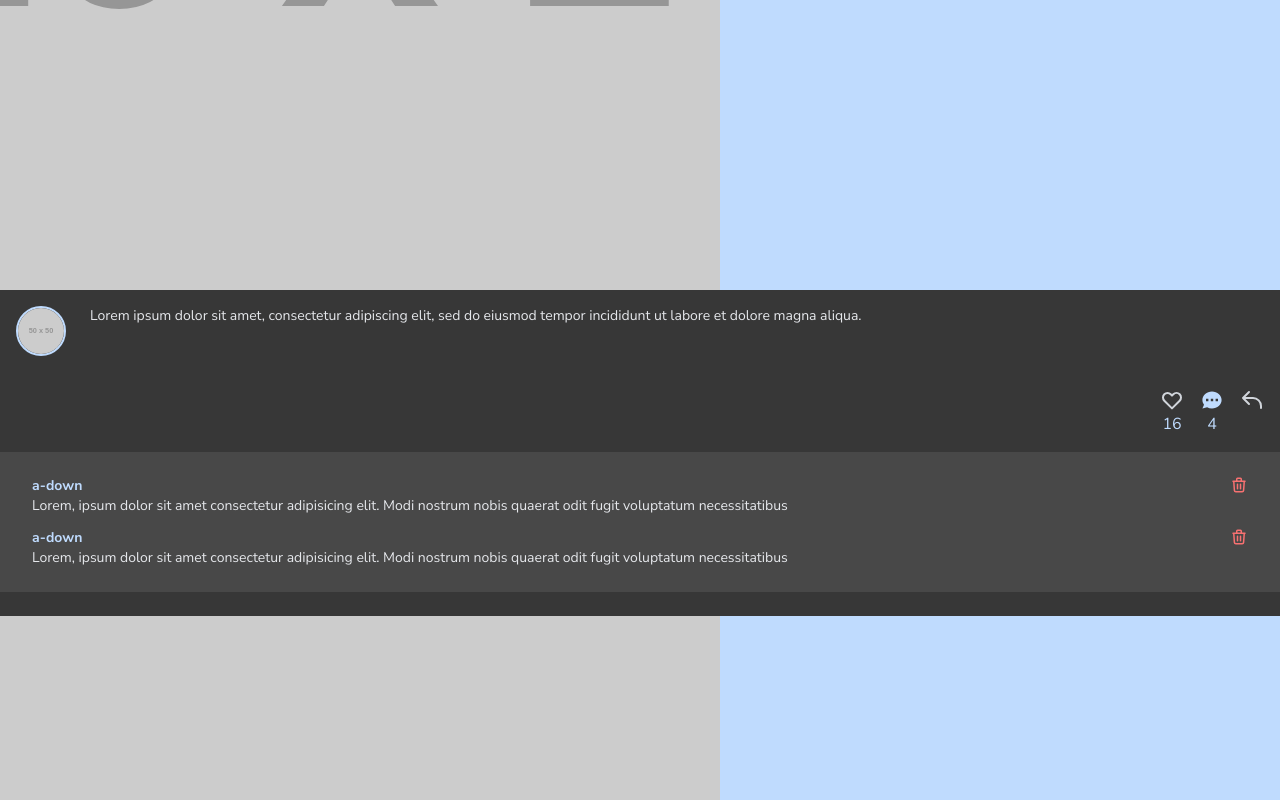
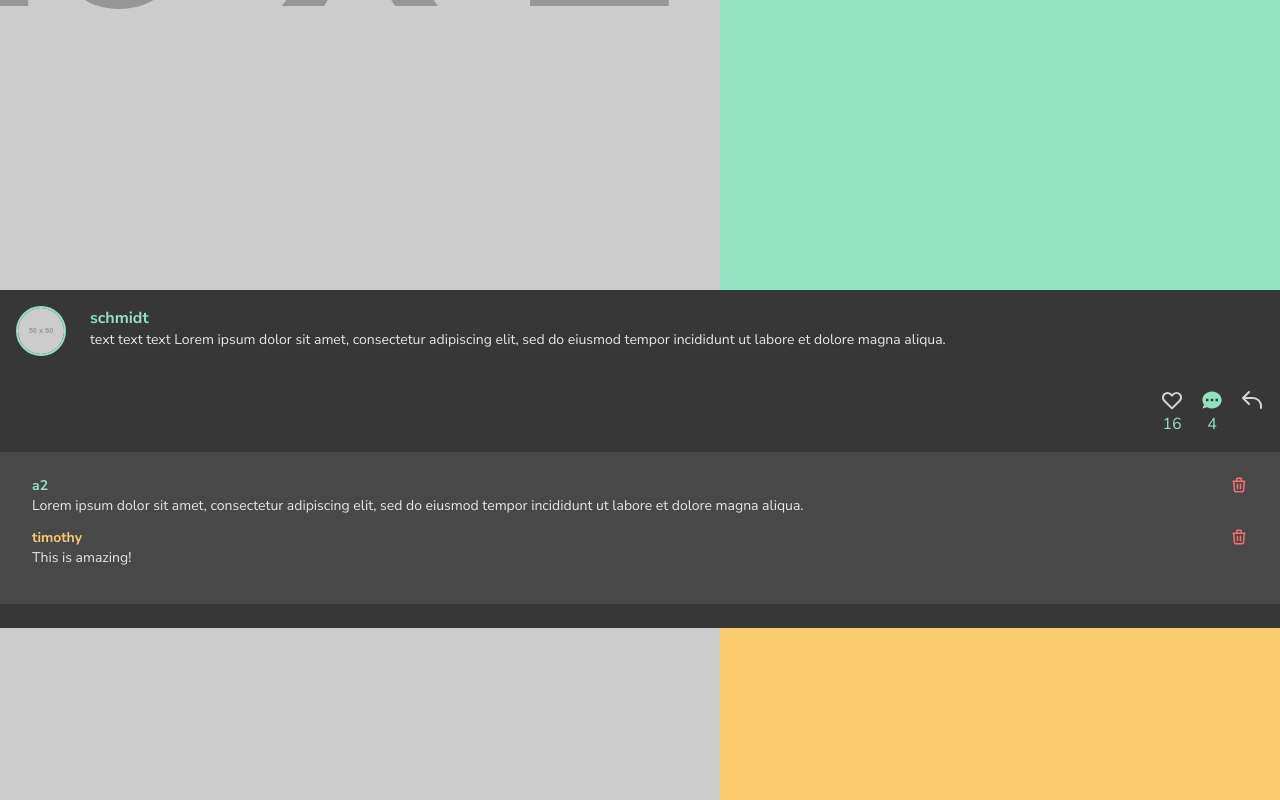
Before and after one commit to a-down/friends-db, a React (Create React App) app in the folder client/: page / in a window 1280 px wide. Both pictures are taken after a click on the icon 1212 px from the left and 900 px from the top of the page. Shown: the part 500-1300 px from the top of the page. Built offline with nearby package versions, Linux system fonts and the light colour scheme.

Commit message:
posts and comments are added dynamically

```diff
--- a/client/src/components/Post.jsx
+++ b/client/src/components/Post.jsx
@@ -1,8 +1,11 @@
 import { useState } from 'react'
+import { useUserContext } from "../ctx/UserContext"
 import { HiOutlineHeart, HiHeart, HiChat, HiOutlineReply, HiOutlineTrash } from 'react-icons/hi'
 
 
-export default function Post() {
+export default function Post({ post }) {
+  const { currUser, logout } = useUserContext()
+  console.log(currUser)
   const userColor = '#bfdbfe'
   const defaultGray = '#d1d5db'
 
@@ -15,13 +18,13 @@ export default function Post() {
       setCommentsIconColor(defaultGray)
     } else if (!commentsState) {
       setCommentsState(true)
-      setCommentsIconColor(userColor)
+      setCommentsIconColor(post.user.userColor)
     }
 
   }
 
   return (
-    <div className=" w-full flex flex-col item-stretch bg-blue-200">
+    <div className=" w-full flex flex-col item-stretch" style={{backgroundColor: `${post.user.userColor}`}}>
       <swiper-container style={{aspectRatio: '16/9'}} slides-per-view='1'>
         <swipe-slide>
           <img src='https://placehold.co/20' className='h-full'/>
@@ -30,8 +33,11 @@ export default function Post() {
 
       <div>
         <div className=" bg-dark-gray flex gap-6 p-4">
-          <img src="https://placehold.co/50" className=" rounded-full border-2 border-blue-200 max-w-[50px] max-h-[50px]" />
-          <p className="text-gray-200 text-sm">Lorem ipsum dolor sit amet, consectetur adipiscing elit, sed do eiusmod tempor incididunt ut labore et dolore magna aliqua. </p>
+          <img src="https://placehold.co/50" className=" rounded-full border-2 max-w-[50px] max-h-[50px]" style={{border: `2px solid ${post.user.userColor}`}}/>
+          <div>
+            <p className='font-bold' style={{color: `${post.user.userColor}`}}>{post.user.username}</p>
+            <p className="text-gray-200 text-sm">{post.text} </p>
+          </div>
         </div>
 
         <div className=" bg-dark-gray flex justify-end gap-4 p-4">
@@ -39,11 +45,11 @@ export default function Post() {
           {/* if post.upvotes does not include currUser._id, render outline heart */}
           <div>
             <HiOutlineHeart className=' text-2xl text-gray-300' />
-            <p className='text-center text-blue-200'>16</p>
+            <p className='text-center' style={{color: `${post.user.userColor}`}}>16</p>
           </div>
           <div>
             <HiChat className=' text-2xl ' style={{color: `${commentsIconColor}`}} onClick={commentSectionHandler} />
-            <p className='text-center text-blue-200'>4</p>
+            <p className='text-center' style={{color: `${post.user.userColor}`}}>4</p>
           </div>
           <div>
             <HiOutlineReply className=' text-2xl text-gray-300' />
@@ -53,21 +59,17 @@ export default function Post() {
         {commentsState && (
           <div>
             <div className='bg-[#484848] px-8 py-6'>
+
+                {post.comments.map((comment) => (
                 <div className=' text-sm text-gray-200 relative mb-3'>
-              <p className='font-bold text-blue-200'>a-down</p>
-              <p>Lorem, ipsum dolor sit amet consectetur adipisicing elit. Modi nostrum nobis quaerat odit fugit voluptatum necessitatibus</p>
+                  <p className='font-bold' style={{color: `${comment.user.userColor}`}}>{comment.user.username}</p>
+                  <p>{comment.text}</p>
                   <a className='text-red-400 text-lg rounded-md  absolute right-0 font-bold top-0'>
                     <HiOutlineTrash />
                   </a>
                 </div>
+                ))}
 
-            <div className=' text-sm text-gray-200 relative'>
-              <p className='font-bold text-blue-200'>a-down</p>
-              <p>Lorem, ipsum dolor sit amet consectetur adipisicing elit. Modi nostrum nobis quaerat odit fugit voluptatum necessitatibus</p>
-              <a className='text-red-400 text-lg rounded-md  absolute right-0 font-bold top-0'>
-                <HiOutlineTrash />
-              </a>
-            </div>
               </div>
 
             <div className='w-full h-6 bg-dark-gray'></div>
--- a/client/src/ctx/UserContext.js
+++ b/client/src/ctx/UserContext.js
@@ -5,35 +5,35 @@ const UserContext = createContext({})
 export const useUserContext = () => useContext(UserContext)
 
 export const UserProvider = ({ children }) => {
-  const [ currUser, setCurrUser ] = useState({ status: "searching", data: null })
+  // const [ currUser, setCurrUser ] = useState({ status: "searching", data: null })
 
-  const verifyUser = async() => {
-    setCurrUser({ status: "searching", data: null })
-    if( Cookies.get("auth-cookie") ){
-      try {
-        const query = await fetch("/api/auth/verify", {
-          method: "post",
-          body: JSON.stringify({}),
-          headers: {
-            "Content-Type": "application/json"
-          }
-        })
-        const result = await query.json()
-        if( result && result.status === "success" ){
-          setCurrUser({ status: "found", data: result.payload })
-        } else {
-          setCurrUser({ status: "notfound" })
-        }
-      } catch(err){
-        setCurrUser({ status: "notfound", data: null })
-        if( !window.location.href.includes("/login") && !window.location.href.includes("/signup") ){
-          window.location.href = "/login"
-        }
-      }
-    } else {
-      setCurrUser({ status: "notfound" })
-    }
-  }
+  // const verifyUser = async() => {
+  //   setCurrUser({ status: "searching", data: null })
+  //   if( Cookies.get("auth-cookie") ){
+  //     try {
+  //       const query = await fetch("/api/auth/verify", {
+  //         method: "post",
+  //         body: JSON.stringify({}),
+  //         headers: {
+  //           "Content-Type": "application/json"
+  //         }
+  //       })
+  //       const result = await query.json()
+  //       if( result && result.status === "success" ){
+  //         setCurrUser({ status: "found", data: result.payload })
+  //       } else {
+  //         setCurrUser({ status: "notfound" })
+  //       }
+  //     } catch(err){
+  //       setCurrUser({ status: "notfound", data: null })
+  //       if( !window.location.href.includes("/login") && !window.location.href.includes("/signup") ){
+  //         window.location.href = "/login"
+  //       }
+  //     }
+  //   } else {
+  //     setCurrUser({ status: "notfound" })
+  //   }
+  // }
 
   const logout = () => {
     Cookies.remove("auth-cookie");
@@ -41,9 +41,14 @@ export const UserProvider = ({ children }) => {
     window.location.href = "/login"
   }
 
-  useEffect(() => {
-    verifyUser()
-  }, [])
+  // useEffect(() => {
+  //   verifyUser()
+  // }, [])
+
+  const [ currUser, setCurrUser ] = useState({
+    username: 'a-down',
+    userColor: '#bfdbfe'
+  })
 
 
   return (
--- a/client/src/pages/HomePage.js
+++ b/client/src/pages/HomePage.js
@@ -6,20 +6,65 @@ import { Header, Post } from '../components'
 export default function HomePage() {
   const { currUser } = useUserContext()
 
-
+  const posts = [
+    {
+      user:
+        {
+          username: 'schmidt',
+          userColor: '#92e1c0'
+        },
+      text: 'text text text Lorem ipsum dolor sit amet, consectetur adipiscing elit, sed do eiusmod tempor incididunt ut labore et dolore magna aliqua.',
+      comments: [
+        {
+          text: 'Lorem ipsum dolor sit amet, consectetur adipiscing elit, sed do eiusmod tempor incididunt ut labore et dolore magna aliqua.',
+          user: {
+            username: 'a2',
+            userColor: '#92e1c0'
+          }
+        },
+        {
+          text: 'This is amazing!',
+          user: {
+            username: 'timothy',
+            userColor: '#FACB6C'
+          }
+        }
+      ]
+    },
+    {
+      user:
+        {
+          username: 'a-down',
+          userColor: '#FACB6C'
+        },
+      text: 'text text text Lorem ipsum dolor sit amet, consectetur adipiscing elit, sed do eiusmod tempor incididunt ut labore et dolore magna aliqua.',
+      comments: [
+        {
+          text: 'Lorem ipsum dolor sit amet, consectetur adipiscing elit, sed do eiusmod tempor incididunt ut labore et dolore magna aliqua.',
+          user: {
+            username: 'schmidt',
+            userColor: '#92e1c0'
+          }
+        },
+        {
+          text: 'This is amazing!',
+          user: {
+            username: 'timothy',
+            userColor: '#FACB6C'
+          }
+        }
+      ]
+    },
+  ]
 
   return (
     <>
 
       <Header />
 
-      <Post />
-
-      <Post />
-
-      <Post />
-
-      <Post />
+      { posts.map((post) => (
+        <Post post={post}/>
+      ))}
 
     </>
   )
--- a/client/src/pages/ProfilePage.jsx
+++ b/client/src/pages/ProfilePage.jsx
@@ -4,7 +4,6 @@ import { HiCog } from 'react-icons/hi'
 import { SiGithub } from 'react-icons/si'
 
 export default function Profile() {
-
 
   return (
     <div className='bg-dark-gray h-screen'>
@@ -25,9 +24,7 @@ export default function Profile() {
         </a>
       </div>
 
-      <Post />
-      <Post />
-      <Post />
+
 
     </div>
   )
```
Lines whose indentation alone changed are shown as unchanged.
